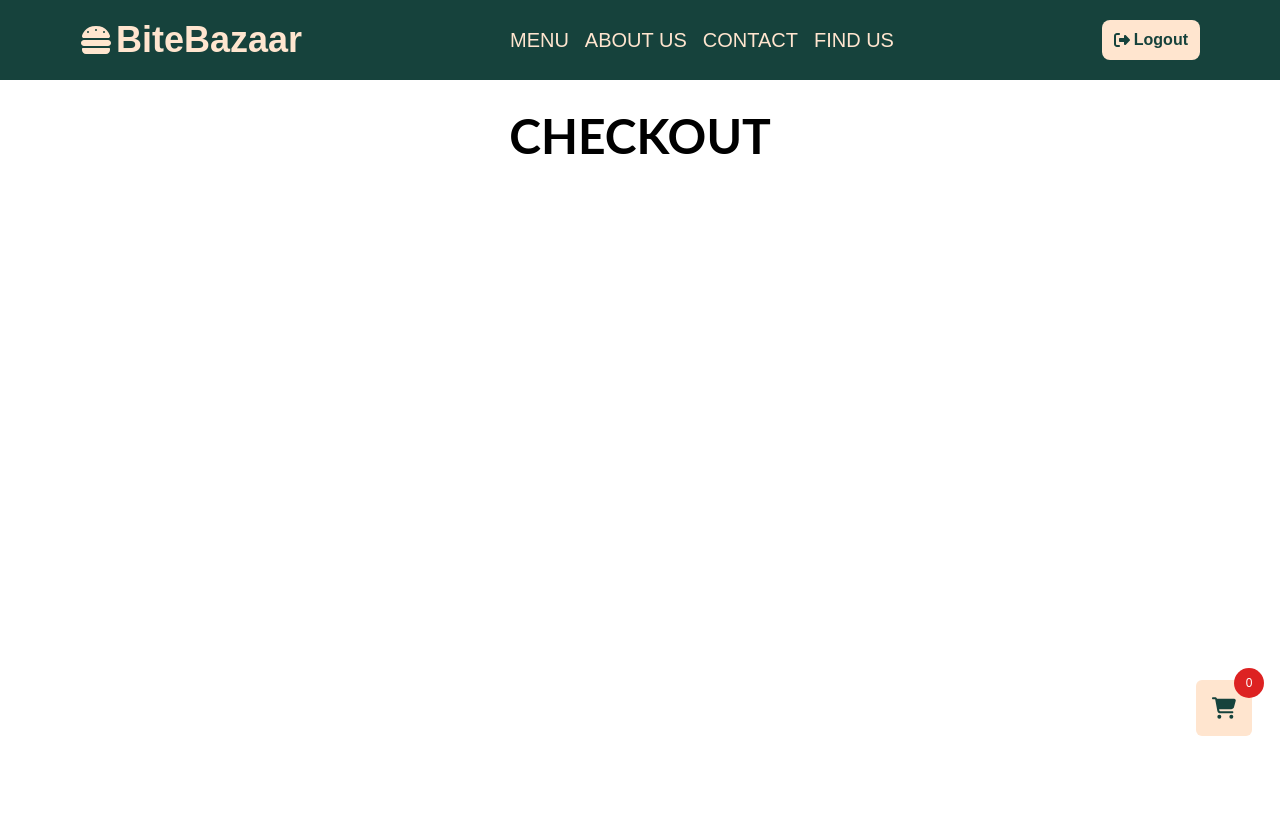
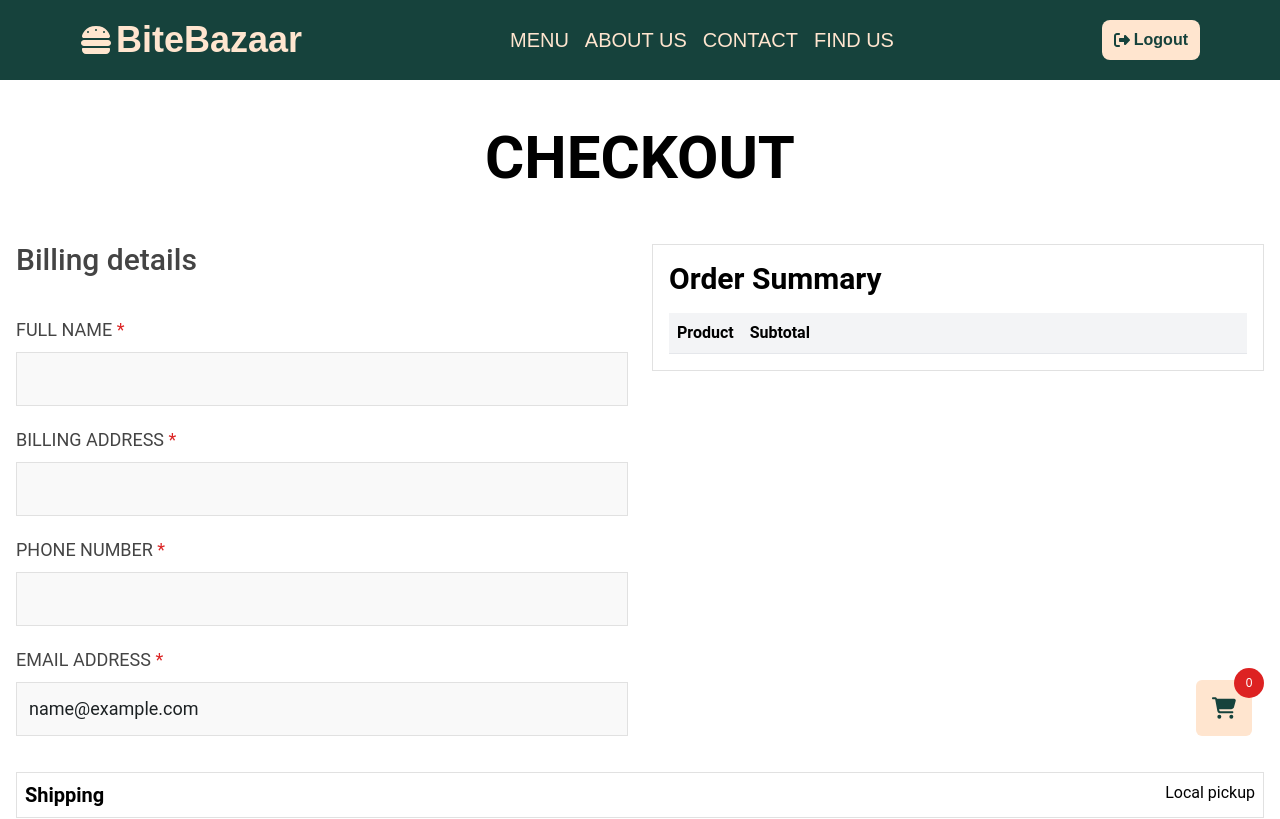
Before and after one commit to maludatech/bitebazaar, a Next.js app: page /checkout in a window 1280 px wide. Shown: the top 819 px of the page. Built offline with nearby package versions, Linux system fonts and the light colour scheme; sample sign-in values are in the browser's storage.

Commit message:
checkout halfway done

```diff
--- a/app/(user)/checkout/page.tsx
+++ b/app/(user)/checkout/page.tsx
@@ -1,21 +1,152 @@
-import React from 'react'
+"use client";
+
+import { useMemo, useEffect } from "react";
+import { useReactTable, getCoreRowModel, flexRender, ColumnDef } from "@tanstack/react-table";
+import { useRouter } from "next/navigation";
+import Cookies from "js-cookie";
+import { useAuthContext } from "@/context/AuthContext";
+import { useCartContext } from "@/context/CartContext";
+import Footer from "@/components/Footer";
+
+
+interface CartItem {
+  id: string;
+  name: string;
+  price: number;
+  quantity: number;
+}
 
 const CheckOut = () => {
+  const { user } = useAuthContext();
+  const { cart } = useCartContext();
+  const router = useRouter();
+
+  useEffect(() => {
+    const isLoggedIn = Cookies.get('isLoggedIn');
+    if (!user && !isLoggedIn) {
+    router.push('/login');
+    }
+}, [user, router]);
+
+  // Table columns definition
+  const columns = useMemo<ColumnDef<CartItem>[]>(
+    () => [
+      {
+        accessorKey: "name",
+        header: "Product",
+        cell: (info: any) => (
+          <span>
+            {info.getValue()} x {info.row.original.quantity}
+          </span>
+        ),
+      },
+      {
+        accessorKey: "subtotal",
+        header: "Subtotal",
+        cell: (info) => {
+          const row = info.row.original;
+          return <span>NGN{row.price * row.quantity}.00</span>;
+        },
+      },
+    ],
+    []
+  );
+
+  // Table data
+  const data = useMemo(() => cart, [cart]);
+
+  // Create the table instance
+  const table = useReactTable({
+    data,
+    columns,
+    getCoreRowModel: getCoreRowModel(),
+  });
+
   return (
-    <div className="pt-20 font-lato">
-      <div className="body-container flex flex-col gap-4">
-        <h1 className="py-8 text-center font-bold text-4xl lg:text-5xl">CHECKOUT</h1>
-        <div className='flex flex-col sm:flex-row'>
-          <div className="flex flex-col gap-2">
+    <div className="pt-20 font-roboto">
+      <div className="body-container p-4 flex flex-col gap-6">
+        <h1 className="py-8 text-center font-bold text-5xl lg:text-6xl">CHECKOUT</h1>
 
+        {/* Billing details section */}
+        <div className="flex flex-col gap-12 sm:gap-6 sm:flex-row">
+          <div className="flex flex-col gap-2 text-[#444444] w-full">
+            <h1 className="font-medium text-3xl leading-8 pb-8">Billing details</h1>
+            <div className="flex flex-col gap-2 w-full">
+              <label className="text-lg uppercase">Full Name <span className="text-red-600">*</span></label>
+              <input
+                className="bg-[#f9f9f9] p-3 text-lg text-[#1c2123] border-[1px] border-[#e1e1e1] w-full mb-3"
+                value={user?.fullName}
+                readOnly
+              />
+              <label className="text-lg uppercase">Billing Address <span className="text-red-600">*</span></label>
+              <input
+                className="bg-[#f9f9f9] p-3 text-lg text-[#1c2123] border-[1px] border-[#e1e1e1] w-full mb-3"
+                value={user?.billingAddress}
+              />
+              <label className="text-lg uppercase">Phone Number <span className="text-red-600">*</span></label>
+              <input
+                className="bg-[#f9f9f9] p-3 text-lg text-[#1c2123] border-[1px] border-[#e1e1e1] w-full mb-3"
+                value={user?.phoneNumber}
+              />
+              <label className="text-lg uppercase">Email Address <span className="text-red-600">*</span></label>
+              <input
+                className="bg-[#f9f9f9] p-3 text-lg text-[#1c2123] border-[1px] border-[#e1e1e1] w-full mb-3"
+                value={user?.email}
+                readOnly
+              />
+            </div>
           </div>
-          <div className="flex flex-col gap-2">
 
+          {/* Product and Subtotal Table */}
+          <div className="flex flex-col gap-2 w-full">
+            <div className="border-[1px] w-full p-4 border-[#e1e1e1]">
+              <h1 className="font-bold text-3xl pb-4">Order Summary</h1>
+              <table className="min-w-full border-collapse">
+                <thead>
+                  <tr className="bg-gray-100 border-b">
+                    {table.getHeaderGroups().map((headerGroup) => (
+                      <tr key={headerGroup.id}>
+                        {headerGroup.headers.map((header) => (
+                          <th
+                            key={header.id}
+                            className="text-left p-2 font-semibold"
+                          >
+                            {flexRender(header.column.columnDef.header, header.getContext())}
+                          </th>
+                        ))}
+                      </tr>
+                    ))}
+                  </tr>
+                </thead>
+                <tbody>
+                  {table.getRowModel().rows.map((row) => (
+                    <tr key={row.id} className="border-b">
+                      {row.getVisibleCells().map((cell) => (
+                        <td key={cell.id} className="p-2">
+                          {flexRender(cell.column.columnDef.cell, cell.getContext())}
+                        </td>
+                      ))}
+                    </tr>
+                  ))}
+                </tbody>
+              </table>
+            </div>
+          </div>
+        </div>
+
+        {/* Shipping section */}
+        <div className="flex flex-col gap-4">
+          <div className="border-[1px] w-full p-2 border-[#e1e1e1] flex justify-between">
+            <h1 className="font-bold text-xl">Shipping</h1>
+            <div>
+              <h1>Local pickup</h1>
+            </div>
           </div>
         </div>
       </div>
+      <Footer />
     </div>
-  )
-}
+  );
+};
 
-export default CheckOut
+export default CheckOut;
--- a/package.json
+++ b/package.json
@@ -14,6 +14,7 @@
     "@fortawesome/free-solid-svg-icons": "^6.6.0",
     "@fortawesome/react-fontawesome": "^0.2.2",
     "@ionic/react": "^8.3.2",
+    "@tanstack/react-table": "^8.20.5",
     "bcrypt": "^5.1.1",
     "bcryptjs": "^2.4.3",
     "ionicons": "^7.4.0",
```
Also changed, not shown: 1 other file (tests, documents, lock files or other folders).
